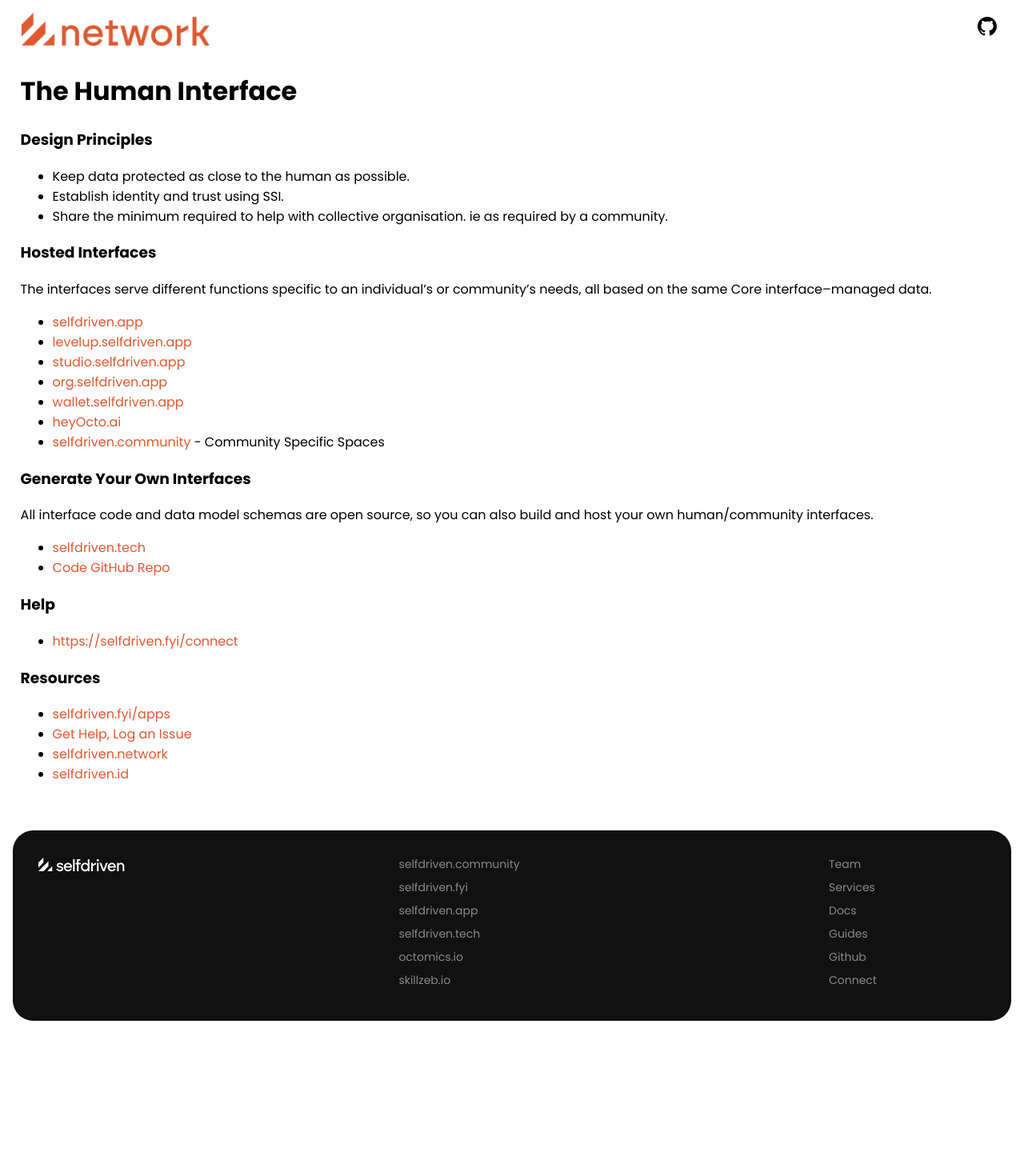
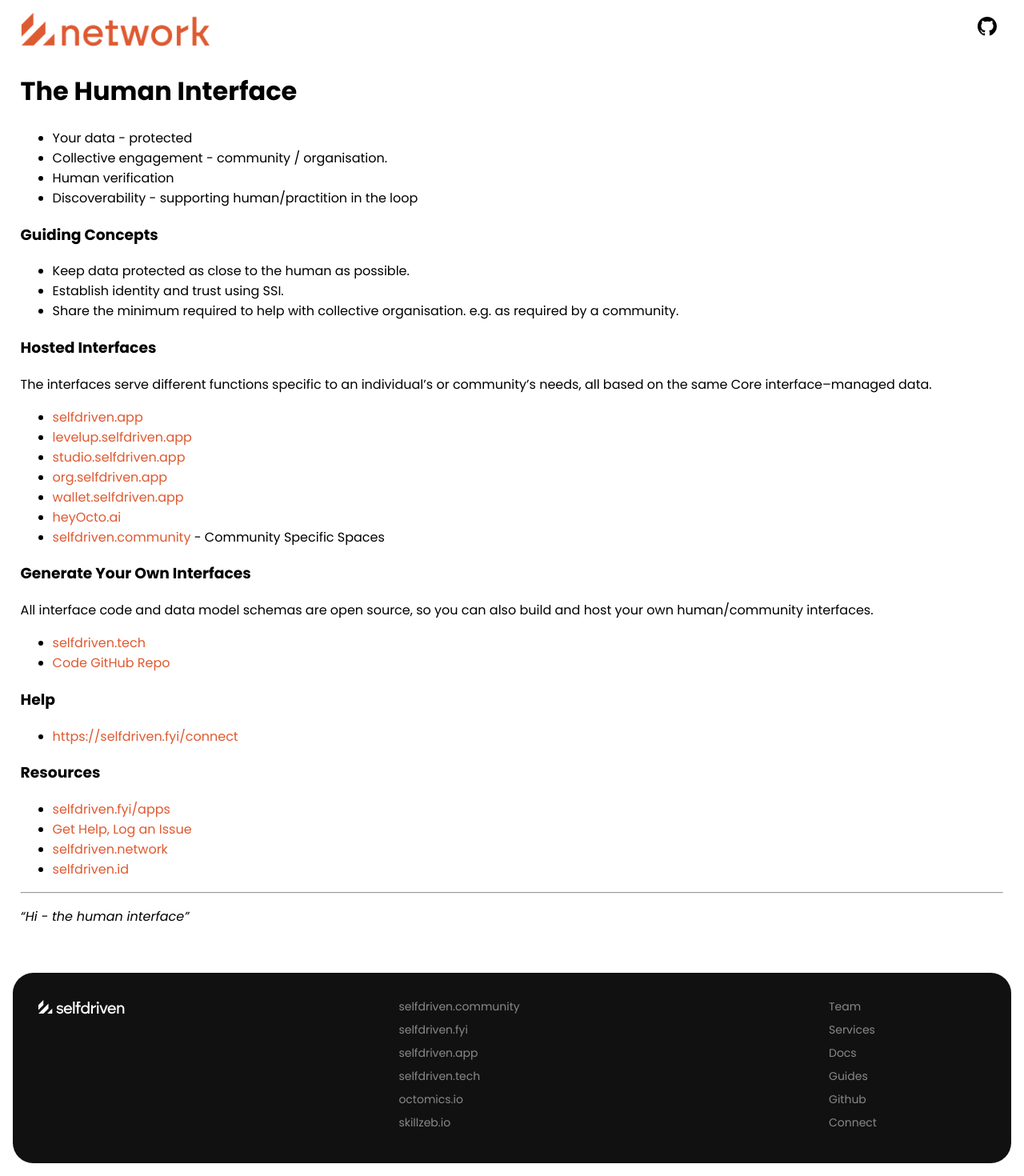
Before and after one commit to selfdriven-foundation/selfdriven-network, a Jekyll site: the page built from docs/pages/human-interface.md, in a window 1280 px wide. Shown: the whole page at 80% size. Built offline with Jekyll 4.4.1, drawn with Linux system fonts in a browser that asks for light colours; before the commit the page ends 1292 px from its top, so only the background shows below that.

Commit message:
Update human-interface.md

```diff
--- a/docs/pages/human-interface.md
+++ b/docs/pages/human-interface.md
@@ -6,11 +6,16 @@ permalink: /human-interface/
 
 # The Human Interface
 
-### Design Principles
+- Your data - protected
+- Collective engagement - community / organisation.
+- Human verification
+- Discoverability - supporting human/practition in the loop
+
+### Guiding Concepts
 
 - Keep data protected as close to the human as possible.
 - Establish identity and trust using SSI.
-- Share the minimum required to help with collective organisation. ie as required by a community.
+- Share the minimum required to help with collective organisation. e.g. as required by a community.
 
 ### Hosted Interfaces
 
@@ -40,3 +45,7 @@ All interface code and data model schemas are open source, so you can also build
 - [Get Help, Log an Issue](https://github.com/selfdriven-foundation/selfdriven-network/issues)
 - [selfdriven.network](https://selfdriven.network)
 - [selfdriven.id](https://selfdriven.id)
+
+---
+
+*"Hi - the human interface"*
```
